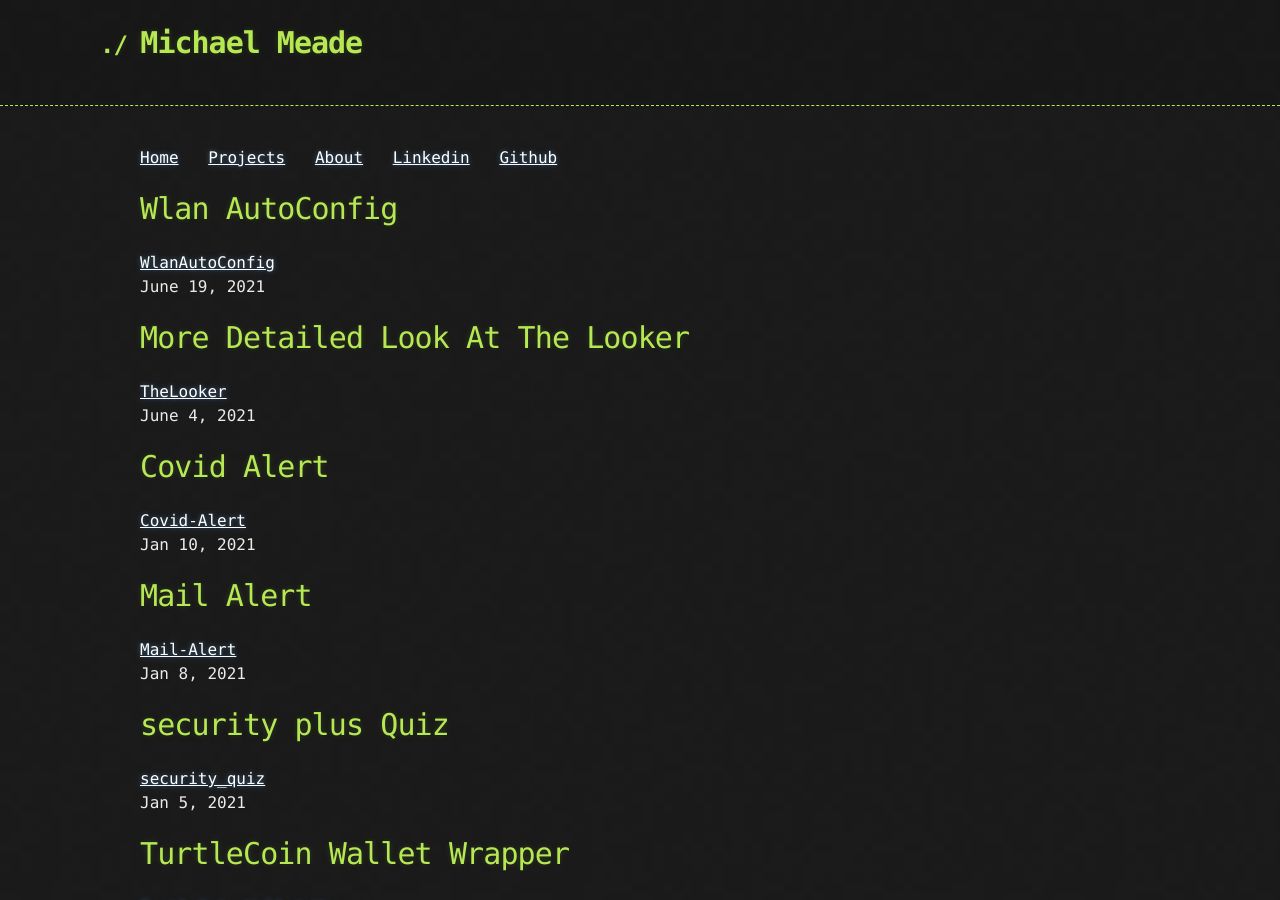
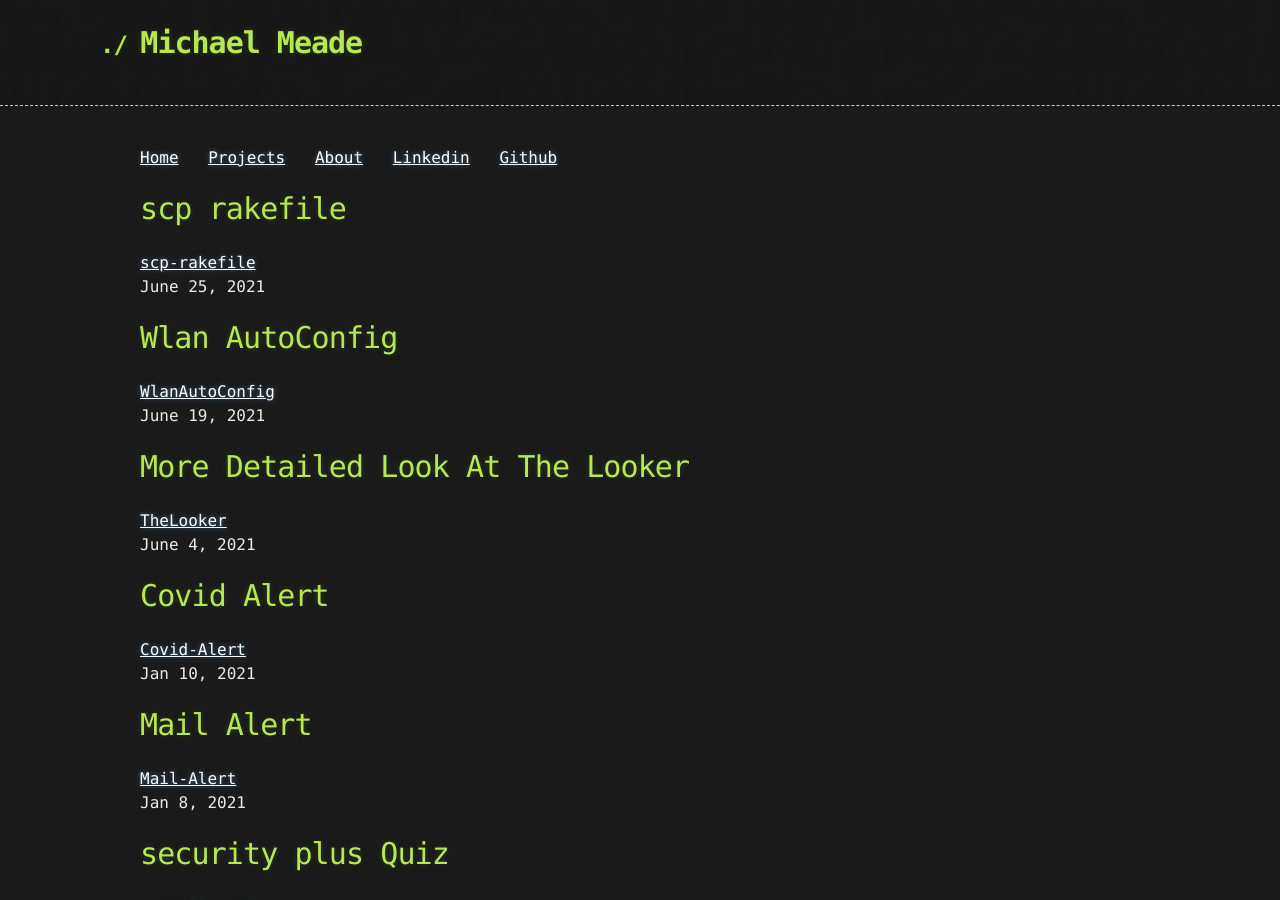
Before and after one commit to Michael-Meade/MinerFind, a Jekyll site: the page built from Projects.md, in a window 1280 px wide and 900 px high. Built offline with Jekyll 4.4.1, drawn with Linux system fonts in a browser that asks for light colours; our own code applies the rules of GitHub Pages for plain Markdown files; the repository's description, which GitHub fills in, is left out.

Commit message:
Update Projects.md

```diff
--- a/Projects.md
+++ b/Projects.md
@@ -1,3 +1,7 @@
+# scp rakefile
+[scp-rakefile](./Projects/scp-rakefile.md)<br>
+June 25, 2021
+
 # Wlan AutoConfig
 [WlanAutoConfig](./Projects/Powershell-script-starts-wlanSVC.md)<br>
 June 19, 2021
```
